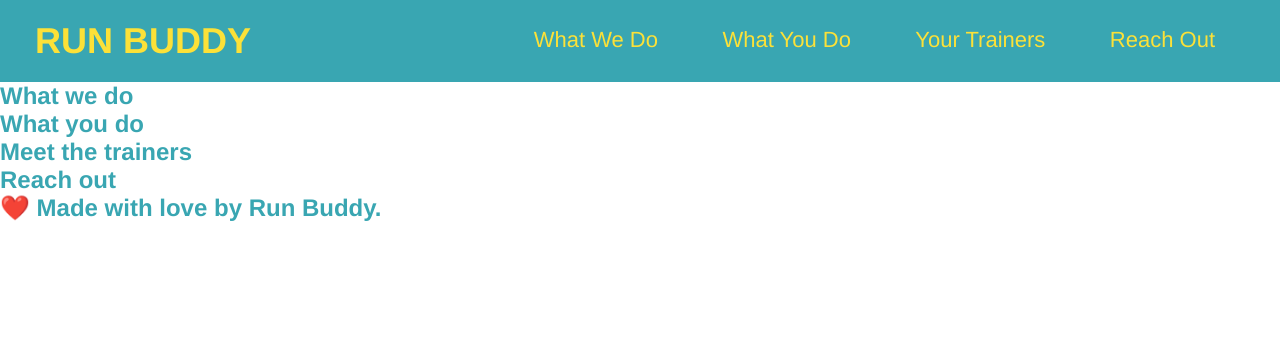
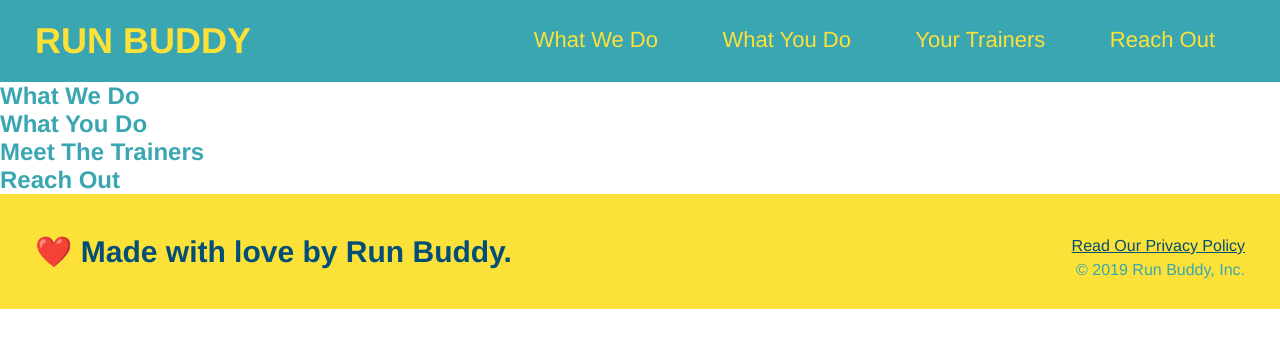
Before and after one commit to bokigolic/run-buddy-3, a plain HTML site: page index.html in a window 1280 px wide. Drawn offline with Linux system fonts and the light colour scheme.

Commit message:
add footer, style on it..

```diff
--- a/assets/css/style.css
+++ b/assets/css/style.css
@@ -1,8 +1,9 @@
-
 * {
   margin: 0;
   padding: 0;
+  box-sizing: border-box;
 }
+
 body {
   /* more on this crazy alphanumerical value in a minute! */
   color: #39a6b2;
@@ -22,11 +23,9 @@ header h1 {
   margin: 0;
   display: inline;
 }
-
 header a {
+  text-decoration: none;
   color: #fce138;
-  text-decoration: none;
-
 }
 
 header nav {
@@ -37,8 +36,32 @@ header nav {
 header nav ul li {
   display: inline;
 }
+
 header nav ul li a {
   margin: 0 30px;
   font-weight: lighter;
   font-size: 22px;
 }
+
+footer {
+  background: #fce138;
+  width: 100%;
+  padding: 40px 35px;
+}
+
+footer h2 {
+  display: inline;
+  color: #024e76;
+  font-size: 30px;
+  margin: 0;
+}
+
+footer div {
+  float: right;
+  line-height: 1.5;
+  text-align: right;
+}
+
+footer a {
+  color: #024e76;
+}
--- a/index.html
+++ b/index.html
@@ -1,21 +1,26 @@
 <!DOCTYPE html>
 <html lang="en">
+
 <head>
-  <meta charset="UTF-8">
-  <meta http-equiv="X-UA-Compatible" content="IE=edge">
-  <meta name="viewport" content="width=device-width, initial-scale=1.0">
+  <meta charset="UTF-8" />
+  <title>Run Buddy</title>
   <link rel="stylesheet" href="./assets/css/style.css" />
-  <title>Run Buddy</title>
 </head>
+
 <body>
   <!-- navigation -->
   <header>
     <h1>
-    <a href="/">RUN BUDDY</a>
+      <a href="/">
+        RUN BUDDY
+      </a>
     </h1>
     <nav>
+      <!-- Unordered list element -->
       <ul>
+        <!-- List item element-->
         <li>
+          <!-- Anchor element -->
           <a href="#what-we-do">What We Do</a>
         </li>
         <li>
@@ -29,16 +34,39 @@
         </li>
       </ul>
     </nav>
+  </header>
 
+  <!-- hero/jumbotron -->
+  <section>
+  </section>
 
-</header>
-<h2>What we do</h2>
-<h2>What you do</h2>
-<h2>Meet the trainers</h2>
-<h2>Reach out</h2>
+  <!-- "what we do" section -->
+  <section>
+    <h2>What We Do</h2>
+  </section>
+
+  <!-- "what you do" section -->
+  <section>
+    <h2>What You Do</h2>
+  </section>
+
+  <!-- "meet the trainers" section -->
+  <section>
+    <h2>Meet The Trainers</h2>
+  </section>
+
+  <!-- "reach out" section -->
+  <section>
+    <h2>Reach Out</h2>
+  </section>
+
   <!-- footer -->
   <footer>
     <h2>❤️ Made with love by Run Buddy.</h2>
+    <div>
+      <a href="#">Read Our Privacy Policy</a><br />
+      &copy; 2019 Run Buddy, Inc.
+    </div>
   </footer>
 </body>
 
```
Also changed, not shown: 1 other file. Lines whose indentation alone changed are shown as unchanged.
